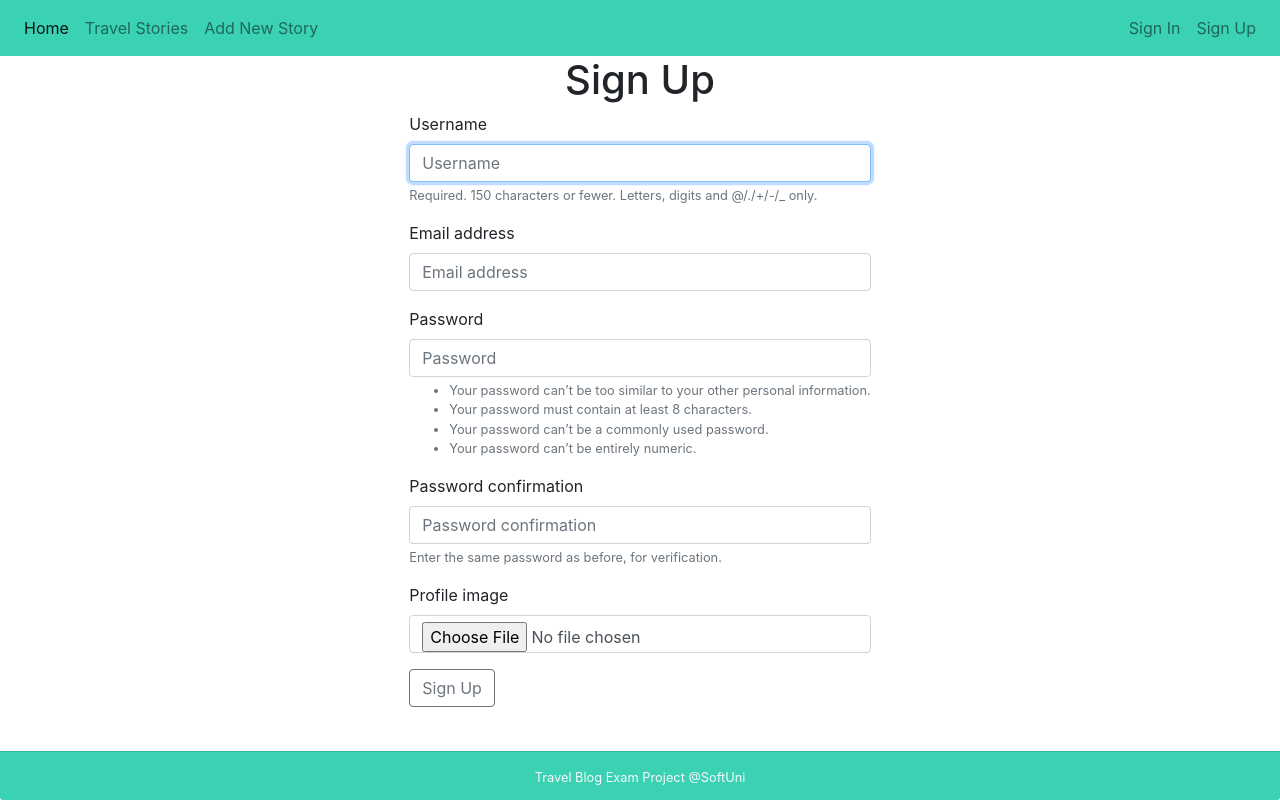
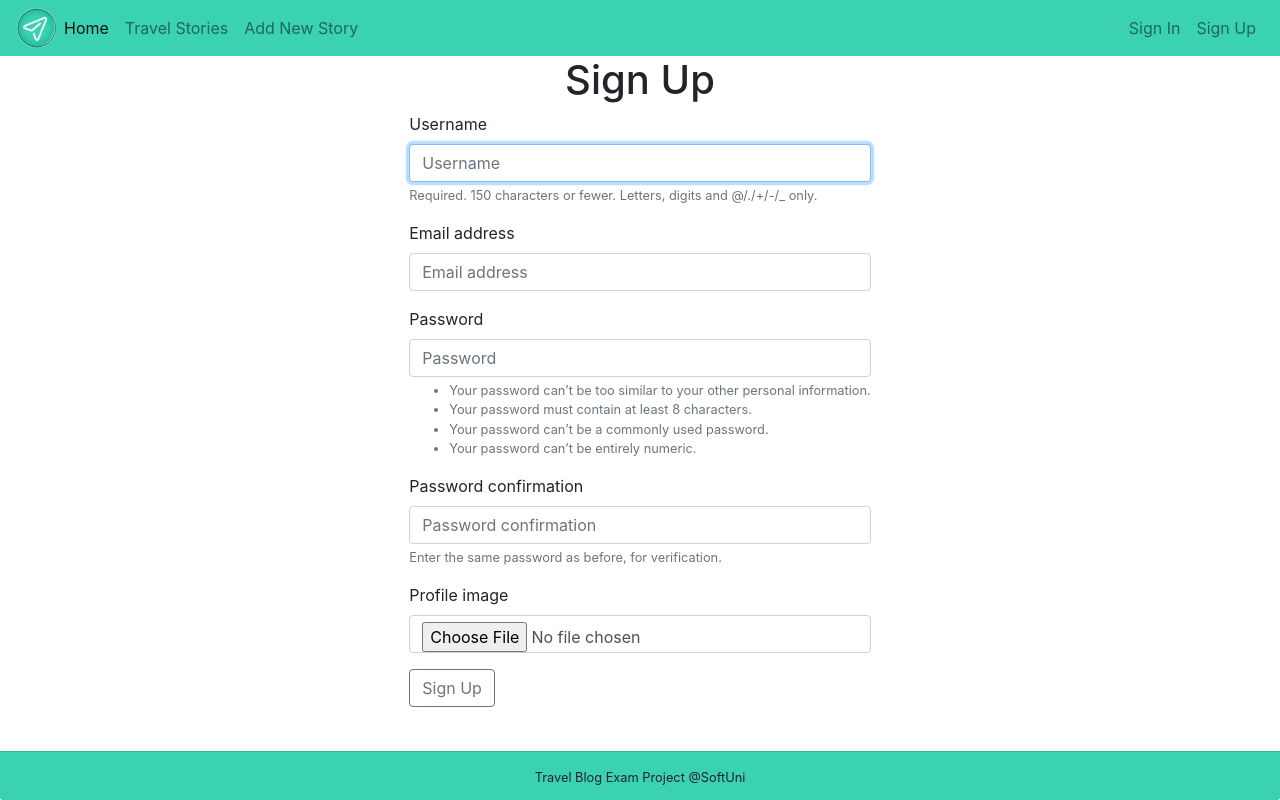
Before and after one commit to Irinkaaa/Travel_Blog_Django_Project, a Django app: page /accounts/signup/ in a window 1280 px wide. Run offline with Django 3.2, Linux system fonts and the light colour scheme; some libraries are stand-ins or nearby versions.

Commit message:
Updated favicon & added some custom CSS

```diff
--- a/templates/shared/base.html
+++ b/templates/shared/base.html
@@ -3,7 +3,7 @@
 <head>
     <meta charset="UTF-8">
     <title>Travelista</title>
-    <link rel="icon" type="image/png" href="/media/favicon.png">
+    <link rel="icon" type="image/x-icon" href="/media/favicon.ico">
     <link rel="stylesheet" href="https://stackpath.bootstrapcdn.com/bootstrap/4.3.1/css/bootstrap.min.css"
           integrity="sha384-ggOyR0iXCbMQv3Xipma34MD+dH/1fQ784/j6cY/iJTQUOhcWr7x9JvoRxT2MZw1T" crossorigin="anonymous">
     <link rel="stylesheet" href="https://stackpath.bootstrapcdn.com/font-awesome/4.7.0/css/font-awesome.min.css"
--- a/templates/shared/footer.html
+++ b/templates/shared/footer.html
@@ -1,3 +1,3 @@
-<div class="card-footer navbar-dark footer fixed-bottom text-center" style="background-color: #3bd1b3 ">
-    <small class="text-light text-center">Travel Blog Exam Project @SoftUni</small>
+<div class="card-footer footer fixed-bottom text-center" style="background-color: #3bd1b3 ">
+    <small class="text-center">Travel Blog Exam Project @SoftUni</small>
 </div>
--- a/templates/shared/header.html
+++ b/templates/shared/header.html
@@ -5,6 +5,10 @@
     </button>
     <div class="collapse navbar-collapse" id="navbarNavDropdown">
         <ul class="navbar-nav mr-auto">
+            <li>
+                <img src="/media/favicon.ico" style="width:2.5em; height:2.5em;">
+
+            </li>
             <li class="nav-item active">
                 <a class="nav-link" href="/">Home</a>
             </li>
```
Also changed, not shown: media/favicon.ico (added).
